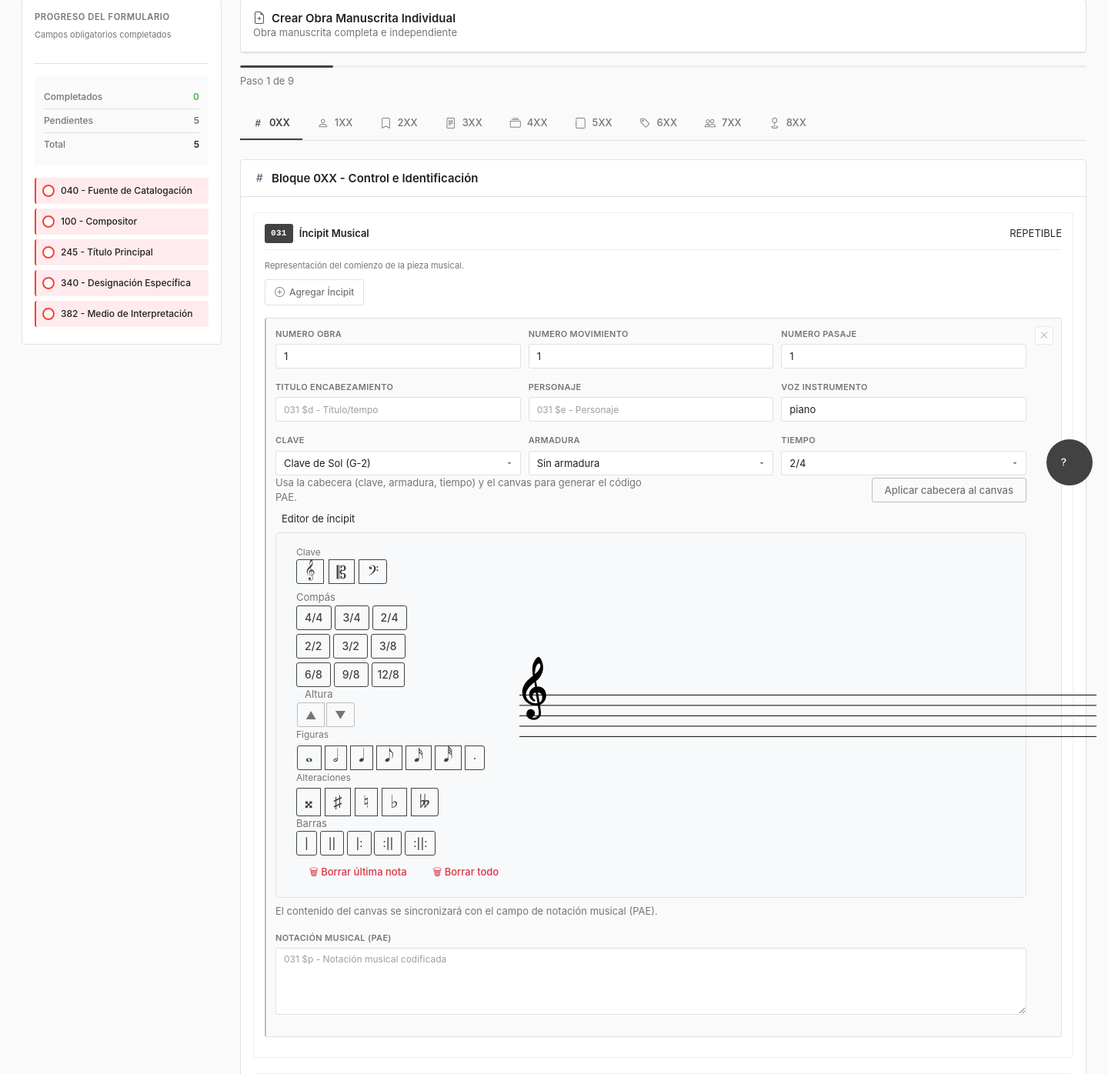
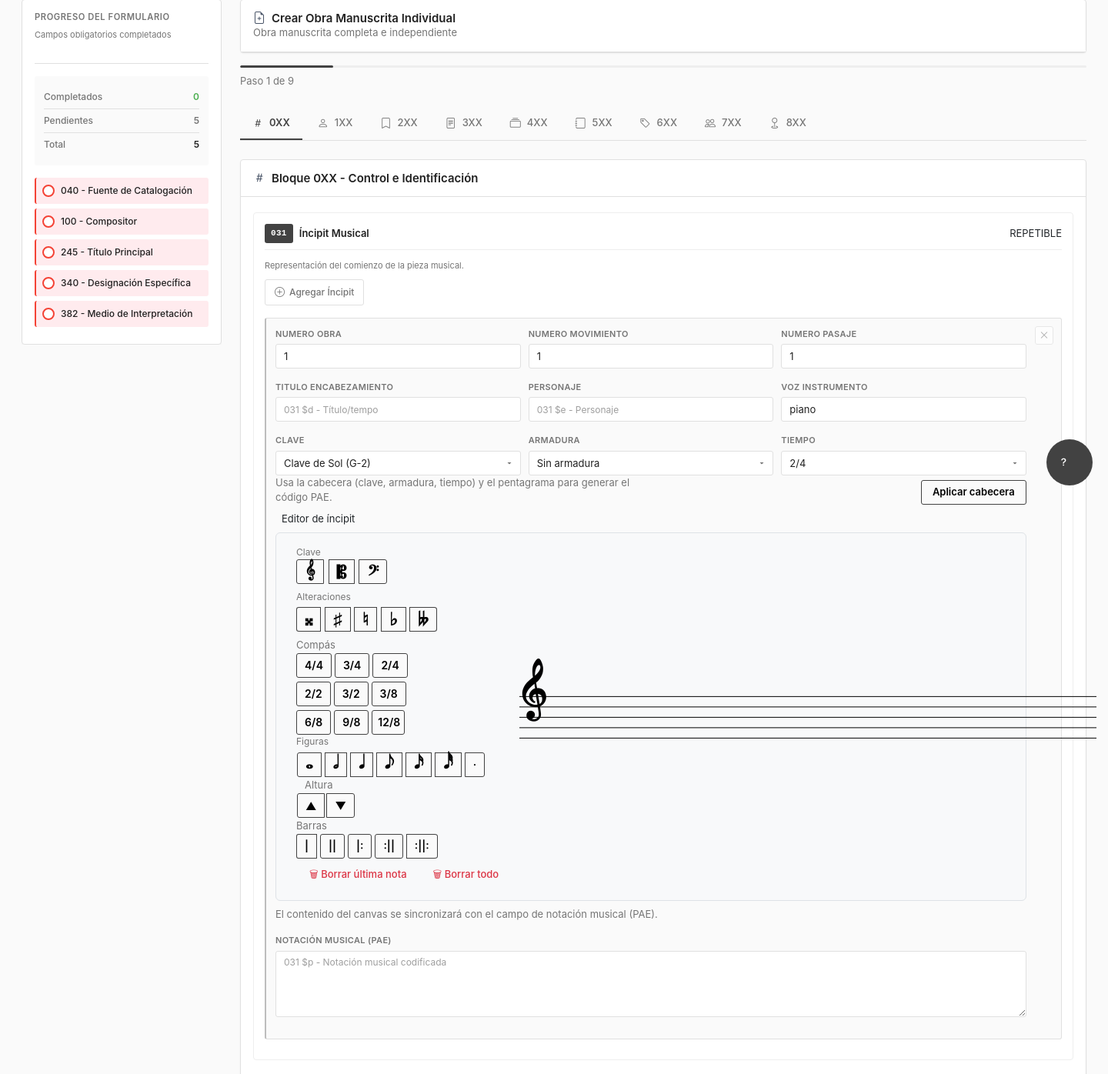
Before and after one commit to JavierIsma05/catalogacion-musical-marc21, a Django app: page /obras/crear/obra_manuscrita_individual/ in a window 1440 px wide. Shown: the part 149-1545 px from the top of the page at 77% size. Run offline with Django 5.2, Linux system fonts and the light colour scheme; data that the repository does not hold is empty; some libraries are stand-ins or nearby versions.

Commit message:
Actualizacion de Incipitv2 (#3)
* feat: integrar canvas incipit  a formulario, models

* creacion de campos y modelos para las tablas y django

* modelos, formularios y templates para gestionar los nuevos campos de íncipit musical en formato PAE y sus metadatos asociados.

* tablas, modelos, codigo legacy, adapter y html actualizado

* fix: actualizazacion modelo, cambio tamano canvas + toolbar

* update: remover campos del modelo

* fix: error al seleccionar clave desde select y ajuste visual

* mejora visual html

* fix: octavas, 3ra linea extra arriba y abajo ok, encabezado desde select ok

* ajuste de bemoles y sostenidos medio tono arriba

* migracion de clases CSS a style.css para campo incipit, ajuste de clases

* reordenamiento de los botones del incipit

---------

Co-authored-by: Jostin Jimenez <131830935+Axlmd16@users.noreply.github.com>

```diff
--- a/catalogacion/forms/forms_0xx.py
+++ b/catalogacion/forms/forms_0xx.py
@@ -20,20 +20,20 @@ CLAVES_PAE = [
 
 ARMADURAS_PAE = [
     ("", "Sin armadura"),
-    ("xF", "1 sostenido (F#)"),
-    ("xFC", "2 sostenidos (F#, C#)"),
-    ("xFCG", "3 sostenidos (F#, C#, G#)"),
-    ("xFCGD", "4 sostenidos"),
-    ("xFCGDA", "5 sostenidos"),
-    ("xFCGDAE", "6 sostenidos"),
-    ("xFCGDAEB", "7 sostenidos"),
-    ("bB", "1 bemol (Bb)"),
-    ("bBE", "2 bemoles (Bb, Eb)"),
-    ("bBEA", "3 bemoles"),
-    ("bBEAD", "4 bemoles"),
-    ("bBEADG", "5 bemoles"),
-    ("bBEADGC", "6 bemoles"),
-    ("bBEADGCF", "7 bemoles"),
+    ("xF", "1#"),
+    ("xFC", "2#"),
+    ("xFCG", "3#"),
+    ("xFCGD", "4#"),
+    ("xFCGDA", "5#"),
+    ("xFCGDAE", "6#"),
+    ("xFCGDAEB", "7#"),
+    ("bB", "1b"),
+    ("bBE", "2b"),
+    ("bBEA", "3b"),
+    ("bBEAD", "4b"),
+    ("bBEADG", "5b"),
+    ("bBEADGC", "6b"),
+    ("bBEADGCF", "7b"),
 ]
 
 TIEMPOS_MUSICALES = [
--- a/catalogacion/static/catalogacion/css/styles.css
+++ b/catalogacion/static/catalogacion/css/styles.css
@@ -822,6 +822,62 @@ textarea.form-control {
 }
 
 /* ============================================
+   Botones del incipit (toolbar + cabecera)
+   ============================================ */
+.btn-incipit {
+  background: var(--gray-50);
+  color: black;
+  border: 1px solid var(--gray-800);
+  padding: .5rem .9rem;
+  font-weight: 600;
+  transition: filter .15s ease, transform .02s ease;
+}
+
+
+.btn-incipit:hover {
+  filter: brightness(0.92);
+
+  background-color: var(--gray-800);
+  color: rgb(255, 255, 255);
+}
+
+
+/* Accesibilidad: SOLO cuando se navega con teclado mostramos un ring sutil */
+.btn-incipit:focus-visible {
+  outline: 2px solid var(--gray-400);
+  outline-offset: 2px;
+}
+
+/* Estado activo corto (click) */
+.btn-incipit:active {
+  transform: translateY(1px);
+}
+
+/* Mantener la fuente para glifos musicales */
+.btn-music span {
+  font-family: 'Maestro','Bravura','Music', serif;
+}
+
+/* ----normalizar tamaño de los botones del toolbar ---- */
+
+.btn-music {
+  font-size: 14px;
+  min-width: 20px;
+  padding: 0px 10px;
+  text-align: left
+}
+
+.btn-music-gliphos {
+  font-size: 23px;   /* glifos musicales*/
+  max-height: 40px;
+}
+
+/* fuerza Maestro en los botones del toolbar */
+.btn-music span {
+  font-family: 'Maestro','Bravura','Music', serif;
+}
+
+/* ============================================
    AUTOCOMPLETE DROPDOWNS
    ============================================ */
 .autocomplete-wrapper {
--- a/catalogacion/templates/catalogacion/includes/campo_031_template.html
+++ b/catalogacion/templates/catalogacion/includes/campo_031_template.html
@@ -12,30 +12,6 @@ Se usa con el formset "incipits_musicales"
   src: url("{% static 'catalogacion/fonts/Maestro.ttf' %}") format('truetype');
   font-weight: normal;
   font-style: normal;
-}
-
-/* Mantener la fuente para glifos musicales */
-.btn-music span {
-  font-family: 'Maestro','Bravura','Music', serif;
-}
-
-/* ---- NUEVO: normalizar tamaño de los botones del toolbar ---- */
-
-.btn-music {
-  font-size: 14px;
-  min-width: 20px;
-  padding: 0px 10px;
-  text-align: left
-}
-
-.btn-music-gliphos {
-  font-size: 23px;   /* glifos musicales*/
-  max-height: 40px;
-}
-
-/* fuerza Maestro en los botones del toolbar */
-.btn-music span {
-  font-family: 'Maestro','Bravura','Music', serif;
 }
 
 
@@ -156,14 +132,15 @@ Se usa con el formset "incipits_musicales"
             <div class="col-md-6">
 
                 <small class="text-muted d-block">
-                Usa la cabecera (clave, armadura, tiempo) y el canvas para generar el código PAE.
+                Usa la cabecera (clave, armadura, tiempo) y el pentagrama para generar el código PAE.
                 </small>
             </div>
             <div class="col-md-6 text-md-end mt-2 mt-md-0">
                 <button type="button"
                         id="parse-inc-p0"
-                        class="btn btn-outline-secondary btn-sm">
-                Aplicar cabecera al canvas
+                        style="margin-top: 5px;"
+                        class="btn btn-incipit btn-sm">
+                Aplicar cabecera
                 </button>
             </div>
 
@@ -183,32 +160,54 @@ Se usa con el formset "incipits_musicales"
                     <div>
                     <div class="text-muted small">Clave</div>
                     <div class="btn-group btn-group-sm" role="group"  aria-label="Claves">
-                        <button type="button" class="btn btn-outline-primary btn-music" style=""
+                        <button type="button" class="btn btn-incipit btn-music"
                                 title="Clave de Sol" onclick="ClefPressed('1')">
                         <span class="btn-music-gliphos">𝄞</span>
                         </button>
-                        <button type="button" class="btn btn-outline-primary btn-music" style="margin: 0px 6px; padding-top: 7px;"
+                        <button type="button" class="btn btn-incipit btn-music" style="margin: 0px 6px; padding-top: 7px;"
                                 title="Clave de Do" onclick="ClefPressed('2')">
                         <span class="btn-music-gliphos">𝄡</span>
                         </button>
-                        <button type="button" class="btn btn-outline-primary btn-music" style="padding-top: 7px"
+                        <button type="button" class="btn btn-incipit btn-music" style="padding-top: 7px"
                                 title="Clave de Fa" onclick="ClefPressed('3')">
                         <span class="btn-music-gliphos">𝄢</span>
                         </button>
                     </div>
                     </div>
 
-                    {# COMPÁS + BARRAS #}
+                    {# ALTERACIONES #}
+                    <div>
+                    <div class="text-muted small mb-1">Alteraciones</div>
+                    <div class="btn-group btn-group-sm flex-wrap" role="group" aria-label="Alteraciones">
+                        <button type="button" class="btn btn-incipit btn-music btn-music-gliphos"
+                                style="border-radius: 10% 0 0 10%;" title="Doble sostenido"
+                                onclick="alterationPressed('l')">𝄪</button>
+                        <button type="button" class="btn btn-incipit btn-music btn-music-gliphos"
+                                style="margin: 0px 5px;" title="Sostenido"
+                                onclick="alterationPressed('p')">♯</button>
+                        <button type="button" class="btn btn-incipit btn-music btn-music-gliphos"
+                                style="" title="Becuadro"
+                                onclick="alterationPressed('o')">♮</button>
+                        <button type="button" class="btn btn-incipit btn-music btn-music-gliphos"
+                                style="margin: 0px 5px;" title="Bemol"
+                                onclick="alterationPressed('m')">♭</button>
+                        <button type="button" class="btn btn-incipit btn-music btn-music-gliphos"
+                                style="border-radius: 0 10% 10% 0%;" title="Doble bemol"
+                                onclick="alterationPressed('n')">𝄫</button>
+                    </div>
+                    </div>
+
+                    {# COMPÁS #}
                     <div>
                     <div class="text-muted" >Compás</div>
 
 
                     <div class="btn-group-sm"  role="group" aria-label="Compases">
-                        <button type="button" class="btn btn-outline-primary btn-music"
+                        <button type="button" class="btn btn-incipit btn-music"
                                 onclick="TimePressed('t')">4/4</button>
-                        <button type="button" class="btn btn-outline-primary btn-music"
+                        <button type="button" class="btn btn-incipit btn-music"
                                 onclick="TimePressed('w')">3/4</button>
-                        <button type="button" class="btn btn-outline-primary btn-music"
+                        <button type="button" class="btn btn-incipit btn-music"
                                 onclick="TimePressed('v')">2/4</button>
                     </div>
 
@@ -217,109 +216,93 @@ Se usa con el formset "incipits_musicales"
 
 
                     <div class="btn-group-sm"  style="padding: 5px 0px;" role="group" aria-label="Compases">
-                        <button type="button" class="btn btn-outline-primary btn-music"
+                        <button type="button" class="btn btn-incipit btn-music"
                                 onclick="TimePressed('u')">2/2</button>
-                        <button type="button" class="btn btn-outline-primary btn-music"
+                        <button type="button" class="btn btn-incipit btn-music"
                                 onclick="TimePressed('|')">3/2</button>
-                        <button type="button" class="btn btn-outline-primary btn-music"
+                        <button type="button" class="btn btn-incipit btn-music"
                                     onclick="TimePressed('x')">3/8</button>
 
                     </div>
 
                     <div class="btn-group-sm" role="group" aria-label="Compases">
 
-                        <button type="button" class="btn btn-outline-primary btn-music"
+                        <button type="button" class="btn btn-incipit btn-music"
                                     onclick="TimePressed('y')">6/8</button>
-                        <button type="button" class="btn btn-outline-primary btn-music"
+                        <button type="button" class="btn btn-incipit btn-music"
                                     onclick="TimePressed('z')">9/8</button>
-                        <button type="button" class="btn btn-outline-primary btn-music" style="font-size: 14px;max-width: 43px; padding: 0px 7px;"
+                        <button type="button" class="btn btn-incipit btn-music" style="font-size: 14px;max-width: 43px; padding: 0px 7px;"
                                     onclick="TimePressed('{')">12/8</button>
 
                     </div>
 
-                    {# ALTURA + BORRAR #}
-                    <div>
-                    <div class="text-muted" style="margin-left:11px;">Altura</div>
-                    <div class="btn-group btn-group-sm flex-wrap" role="group">
-                        <button type="button" class="btn btn-outline-secondary btn-music"
-                                style="margin:1px;" title="Subir altura"
-                                onclick="CanvasIncipit.toneUpDown(CanvasIncipit, -1)">▲</button>
-                        <button type="button" class="btn btn-outline-secondary btn-music"
-                                style="margin:1px;" title="Bajar altura"
-                                onclick="CanvasIncipit.toneUpDown(CanvasIncipit, 1)">▼</button>
-                    </div>
+
 
 
                     {# FIGURAS #}
                     <div>
                     <div class="text-muted small mb-1">Figuras</div>
                     <div class="btn-group btn-group-sm flex-wrap" role="group" aria-label="Figuras">
-                        <button type="button" class="btn btn-outline-primary btn-music" style="margin:1px;"
+                        <button type="button" class="btn btn-incipit btn-music" style="margin:1px;"
                                 title="Redonda" onclick="NotePressed('d')">
                         <span style="font-size:24px;">𝅝</span>
                         </button>
-                        <button type="button" class="btn btn-outline-primary btn-music" style="margin:1px 3px;"
+                        <button type="button" class="btn btn-incipit btn-music" style="margin:1px 3px;"
                                 title="Blanca" onclick="NotePressed('e')">
                         <span style="font-size:24px;">𝅗𝅥</span>
                         </button>
-                        <button type="button" class="btn btn-outline-primary btn-music" style="margin:1px"
+                        <button type="button" class="btn btn-incipit btn-music" style="margin:1px"
                                 title="Negra" onclick="NotePressed('f')">
                         <span style="font-size:24px;">𝅘𝅥</span>
                         </button>
-                        <button type="button" class="btn btn-outline-primary btn-music" style="margin:1px 3px;"
+                        <button type="button" class="btn btn-incipit btn-music" style="margin:1px 3px;"
                                 title="Corchea" onclick="NotePressed('g')">
                         <span style="font-size:24px;">𝅘𝅥𝅮</span>
                         </button>
-                        <button type="button" class="btn btn-outline-primary btn-music" style="margin:1px;"
+                        <button type="button" class="btn btn-incipit btn-music" style="margin:1px;"
                                 title="Semicorchea" onclick="NotePressed('h')">
                         <span style="font-size:24px;">𝅘𝅥𝅯</span>
                         </button>
-                        <button type="button" class="btn btn-outline-primary btn-music" style="margin:1px 3px;"
+                        <button type="button" class="btn btn-incipit btn-music" style="margin:1px 3px;"
                                 title="Fusa" onclick="NotePressed('i')">
                         <span style="font-size:24px;">𝅘𝅥𝅰</span>
                         </button>
-                        <button type="button" class="btn btn-outline-primary btn-music" style="margin:1px;"
+                        <button type="button" class="btn btn-incipit btn-music" style="margin:1px;"
                                 title="Puntillo" onclick="dotPressed()">
                         ·
                         </button>
                     </div>
                     </div>
 
-                    {# ALTERACIONES #}
+                    {# ALTURA #}
                     <div>
-                    <div class="text-muted small mb-1">Alteraciones</div>
-                    <div class="btn-group btn-group-sm" style="display:flex;" role="group" aria-label="Alteraciones">
-                        <button type="button" class="btn-outline-primary btn-music btn-music-gliphos"
-                                style="border-radius: 10% 0 0 10%;" title="Doble sostenido"
-                                onclick="alterationPressed('l')">𝄪</button>
-                        <button type="button" class="btn-outline-primary btn-music btn-music-gliphos"
-                                style="margin: 0px 5px;" title="Sostenido"
-                                onclick="alterationPressed('p')">♯</button>
-                        <button type="button" class="btn-outline-primary btn-music btn-music-gliphos"
-                                style="" title="Becuadro"
-                                onclick="alterationPressed('o')">♮</button>
-                        <button type="button" class="btn-outline-primary btn-music btn-music-gliphos"
-                                style="margin: 0px 5px;" title="Bemol"
-                                onclick="alterationPressed('m')">♭</button>
-                        <button type="button" class="btn-outline-primary btn-music btn-music-gliphos"
-                                style="border-radius: 0 10% 10% 0%;" title="Doble bemol"
-                                onclick="alterationPressed('n')">𝄫</button>
-                    </div>
+                    <div class="text-muted" style="margin-left:11px;">Altura</div>
+                    <div class="btn-group btn-group-sm flex-wrap" role="group">
+                        <button type="button" class="btn btn-incipit btn-music"
+                                style="margin:1px;" title="Subir altura"
+                                onclick="CanvasIncipit.toneUpDown(CanvasIncipit, -1)">▲</button>
+                        <button type="button" class="btn btn-incipit btn-music"
+                                style="margin:1px;" title="Bajar altura"
+                                onclick="CanvasIncipit.toneUpDown(CanvasIncipit, 1)">▼</button>
                     </div>
 
 
+                    {# BARRA #}
                     <div class="text-muted ">Barras</div>
                     <div class="btn-group-sm flex-wrap text-align-center" role="group" aria-label="Barras">
-                        <button type="button" class="btn btn-outline-primary btn-music"
+                        <button type="button" class="btn btn-incipit btn-music"
+                                style="border-radius: 10% 0 0 10%;"
                                 title="Barra simple" onclick="BarPressed(';')">|</button>
-                        <button type="button" class="btn btn-outline-primary btn-music"
+                        <button type="button" class="btn btn-incipit btn-music"
                                 title="Doble barra" onclick="BarPressed('<')">||</button>
-                        <button type="button" class="btn btn-outline-primary btn-music"
+                        <button type="button" class="btn btn-incipit btn-music"
                                 title="Inicio repetición" onclick="BarPressed('>')">|:</button>
-                        <button type="button" class="btn btn-outline-primary btn-music"
+                        <button type="button" class="btn btn-incipit btn-music"
                                 title="Fin repetición" onclick="BarPressed('?')">:||</button>
-                        <button type="button" class="btn btn-outline-primary btn-music"
-                                title="Repetición doble" onclick="BarPressed('@')">:||:</button>
+                        <button type="button" class="btn btn-incipit btn-music"
+                                title="Repetición doble"
+                                style="border-radius: 0 10% 10% 0%;"
+                                onclick="BarPressed('@')">:||:</button>
                     </div>
                     </div>
 
@@ -450,7 +433,7 @@ Se usa con el formset "incipits_musicales"
                 </div>
             </div>
 
-            <div class="campo-grid mt-3">
+            <!-- <div class="campo-grid mt-3">
                 <div class="col-full">
                     <label class="form-label">
                         {{ formset.empty_form.nota_general.label }}
@@ -472,7 +455,7 @@ Se usa con el formset "incipits_musicales"
                     </label>
                     {{ formset.empty_form.nota_validez_codificada }}
                 </div>
-            </div>
+            </div> -->
 
             <div class="campo-grid mt-3">
                 <div class="col-full">
```
Also changed, not shown: catalogacion/static/catalogacion/js/incipitManager.js (+17 -17 lines).
